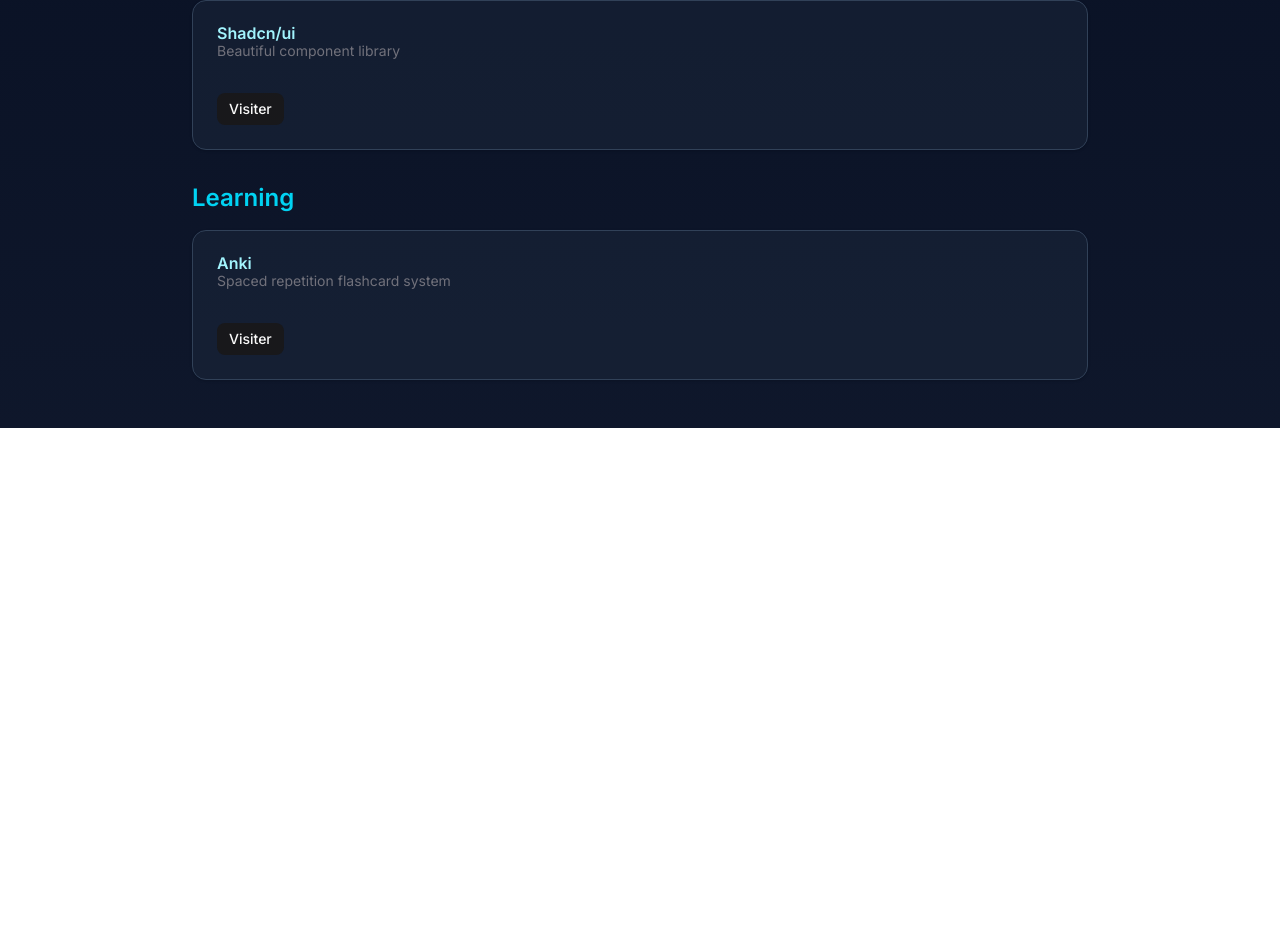
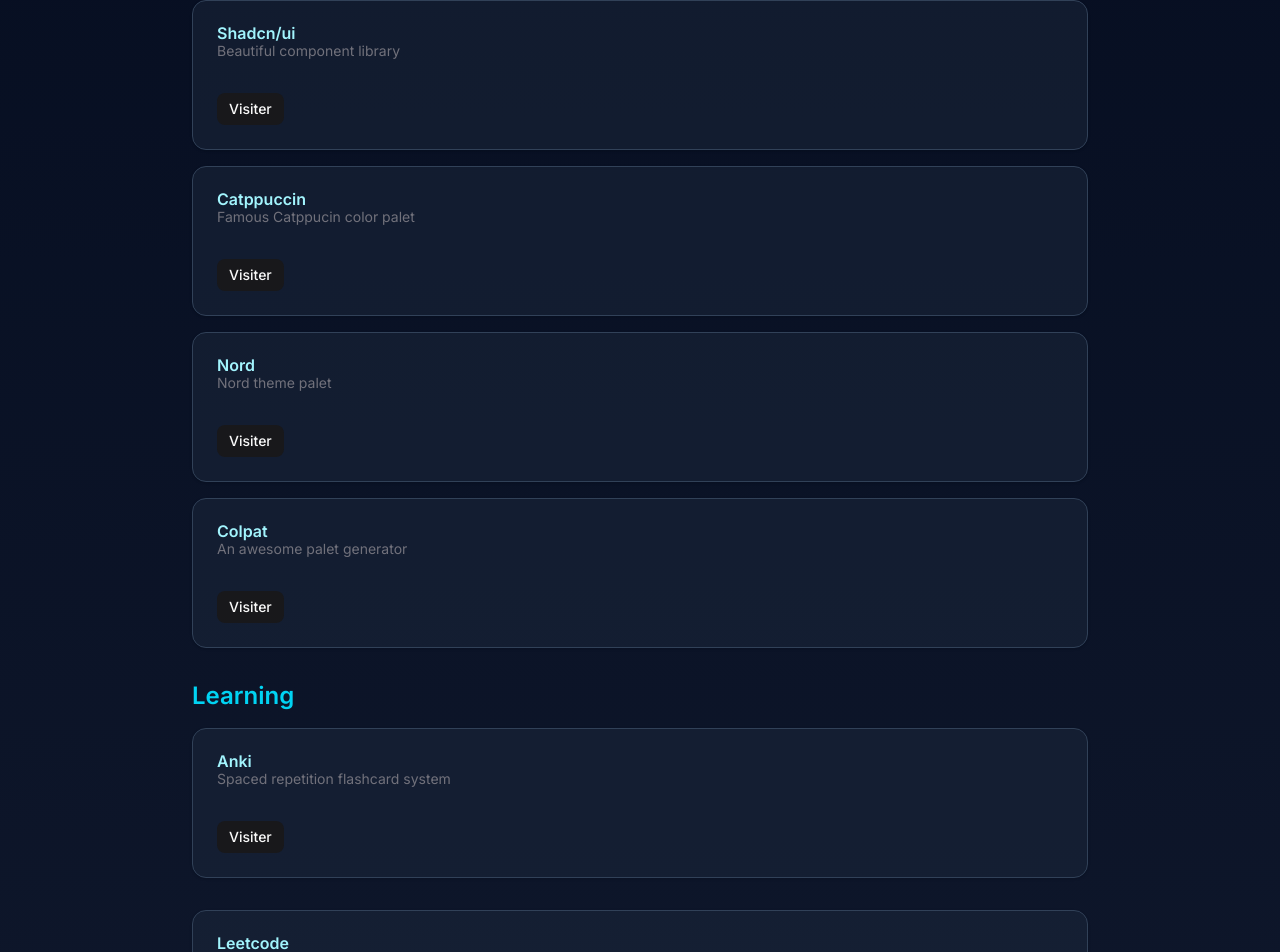
Before and after one commit to LaLangousteFolle/project-website, a Next.js app: page /utils in a window 1280 px wide. Shown: the part 1521-2473 px from the top of the page. Before the commit the page ends 1949 px from the top, so only its background shows below. Built offline with nearby package versions, Linux system fonts and the light colour scheme.

Commit message:
Add NextAuth GitHub login and protect chat

```diff
--- /dev/null
+++ b/app/api/auth/[...nextauth]/route.ts
@@ -0,0 +1,14 @@
+import NextAuth from "next-auth";
+import GitHub from "next-auth/providers/github";
+
+const handler = NextAuth({
+  secret: process.env.NEXTAUTH_SECRET,
+  providers: [
+    GitHub({
+      clientId: process.env.GITHUB_ID!,
+      clientSecret: process.env.GITHUB_SECRET!,
+    }),
+  ],
+});
+
+export { handler as GET, handler as POST };
--- a/app/chat/page.tsx
+++ b/app/chat/page.tsx
@@ -1,6 +1,7 @@
 "use client";
 
 import { useState, useEffect, useRef } from "react";
+import { useSession, signIn } from "next-auth/react";
 import { Card, CardContent, CardHeader, CardTitle } from "@/components/ui/card";
 import { Button } from "@/components/ui/button";
 import { Input } from "@/components/ui/input";
@@ -13,6 +14,8 @@
 };
 
 export default function ChatPage() {
+  const { status } = useSession();
+
   const [messages, setMessages] = useState<Message[]>([
     {
       id: 1,
@@ -38,7 +41,6 @@
   ]);
   const [input, setInput] = useState("");
   const [loading, setLoading] = useState(false);
-
   const bottomRef = useRef<HTMLDivElement | null>(null);
 
   useEffect(() => {
@@ -100,6 +102,32 @@
     }
   };
 
+  if (status === "loading") {
+    return (
+      <div className="min-h-screen flex items-center justify-center bg-slate-950 text-slate-100">
+        Chargement de la session...
+      </div>
+    );
+  }
+
+  if (status === "unauthenticated") {
+    return (
+      <div className="min-h-screen flex items-center justify-center bg-slate-950 text-slate-100">
+        <div className="bg-slate-900/80 border border-slate-800 rounded-xl p-6 text-center space-y-4">
+          <p className="text-lg font-semibold">
+            Connecte-toi pour utiliser le chat IA.
+          </p>
+          <Button
+            onClick={() => signIn("github")}
+            className="bg-cyan-600 hover:bg-cyan-500"
+          >
+            Se connecter avec GitHub
+          </Button>
+        </div>
+      </div>
+    );
+  }
+
   return (
     <div className="min-h-screen bg-gradient-to-b from-slate-950 to-slate-900 py-12">
       <div className="container mx-auto px-4">
@@ -127,11 +155,7 @@
                           : "bg-slate-800 text-slate-100 rounded-bl-sm"
                       }`}
                     >
-                      {msg.role === "assistant" ? (
                       <MarkdownMessage content={msg.content} />
-                      ) : (
-                        msg.content
-                      )}
                     </div>
                   </div>
                 ))}
--- a/app/utils/page.tsx
+++ b/app/utils/page.tsx
@@ -52,10 +52,34 @@
     url: "https://ui.shadcn.com",
   },
   {
+    name: "Catppuccin",
+    description: "Famous Catppucin color palet",
+    category: "UI",
+    url: "https://catppuccin.com",
+  },
+  {
+    name: "Nord",
+    description: "Nord theme palet",
+    category: "UI",
+    url: "https://www.nordtheme.com",
+  },
+  {
+    name: "Colpat",
+    description: "An awesome palet generator",
+    category: "UI",
+    url: "https://colpat.itsvg.in",
+  },
+  {
     name: "Anki",
     description: "Spaced repetition flashcard system",
     category: "Learning",
     url: "https://ankiweb.net",
+  },
+  {
+    name: "Leetcode",
+    description: "Exercises",
+    categorie: "Learning",
+    url: "https://leetcode.com/",
   },
 ];
 
--- a/package.json
+++ b/package.json
@@ -24,6 +24,7 @@
     "dotenv": "^17.2.3",
     "lucide-react": "^0.555.0",
     "next": "16.0.4",
+    "next-auth": "^4.24.13",
     "react": "19.2.0",
     "react-dom": "19.2.0",
     "react-markdown": "^10.1.0",
```
Also changed, not shown: 1 other file (tests, documents, lock files or other folders). Lines whose indentation alone changed are shown as unchanged.
